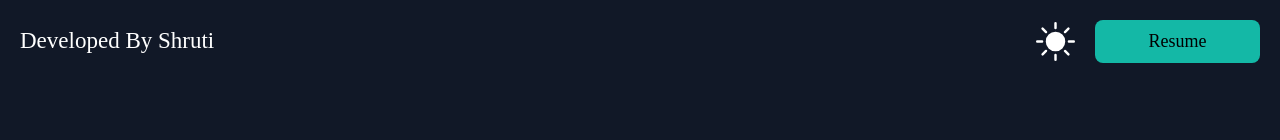
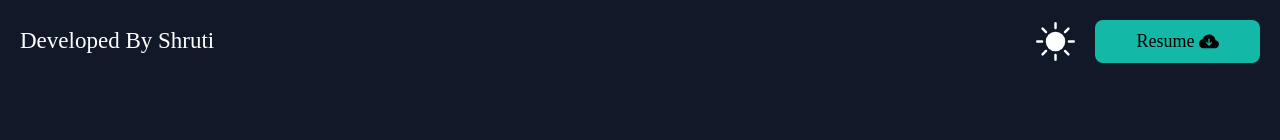
Before and after one commit to ShrutiAngane/Developer-Portfolio, a React (Create React App) app: page / in a window 1280 px wide. Shown: the top 140 px of the page. Built offline with nearby package versions, Linux system fonts and the light colour scheme.

Commit message:
uploaded resume

```diff
--- a/src/components/Navbar.js
+++ b/src/components/Navbar.js
@@ -1,6 +1,6 @@
 import React from 'react'
-import { BsFillBrightnessHighFill,BsFillMoonStarsFill } from "react-icons/bs";
-import pdf from '../assets/CSS Selector Cheat Sheet - Dark.pdf'
+import { BsFillBrightnessHighFill,BsFillMoonStarsFill,BsCloudArrowDownFill } from "react-icons/bs";
+import pdf from '../assets/ShrutiAngane-Resume.pdf'
 
 const Navbar = (props) => {
   return (
@@ -11,7 +11,8 @@ const Navbar = (props) => {
                 <div className='flex items-center' onClick={props.theme}>
                 {props.mode?<BsFillBrightnessHighFill className='mode-dark'/>:<BsFillMoonStarsFill className='mode-light'/>}
                 </div>
-                <button className={`bg-teal-500 rounded-lg max-[450px]:w-[80px] w-[100px] h-[37px] lg:w-[165px] lg:h-[43px] text-[14px] md:text-[18px] font-medium ${props.mode?'text-black':'text-[#FFFFFF]'} font-bree`}><a href={pdf} download>Resume</a></button>
+                <button className={`bg-teal-500 rounded-lg max-[450px]:w-[80px] w-[100px] h-[37px] lg:w-[165px] lg:h-[43px] text-[14px] md:text-[18px] font-medium ${props.mode?'text-black':'text-[#FFFFFF]'} font-bree`}>
+                  <a href={pdf} download className='flex justify-center gap-1 items-center'>Resume <BsCloudArrowDownFill size={20}/></a></button>
             </div>
         </nav>
     </header>
--- a/src/constants/projects.js
+++ b/src/constants/projects.js
@@ -19,7 +19,7 @@ export const projects=[
     },
     {
         id:3,
-        title:'Text Converter and translater',
+        title:'Text Converter and translator',
         img:text,
         code:'https://github.com/ShrutiAngane/TextConverter',
         demo:'https://text-converter-app.netlify.app/'
```
Also changed, not shown: 2 other files (tests, documents, lock files or other folders).
